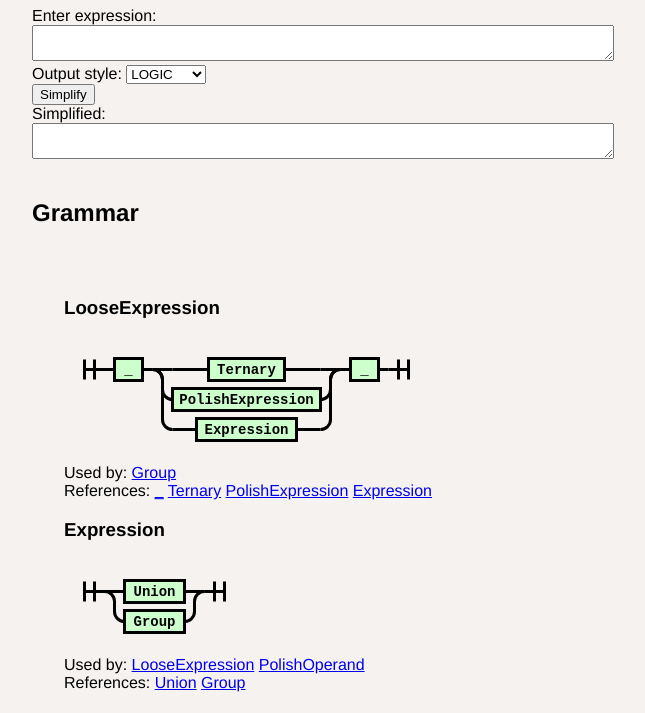
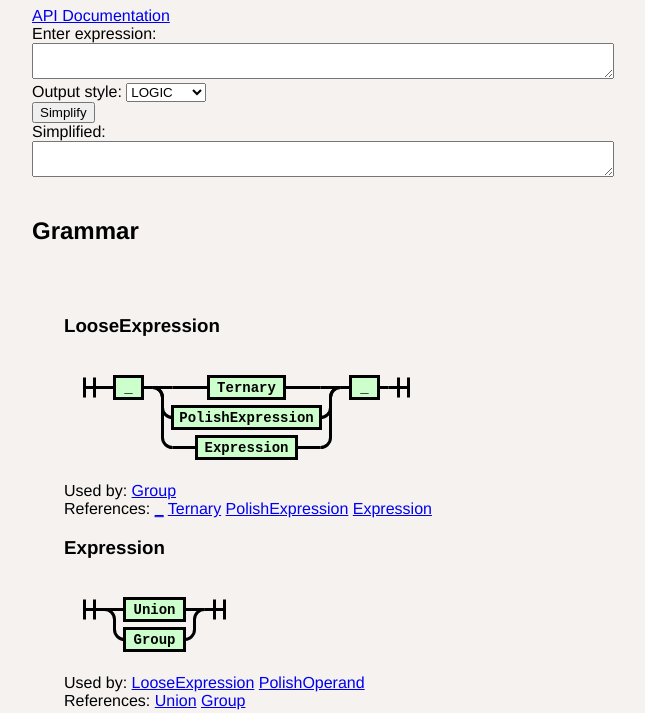
Before and after one commit to Fordi/bsimp, a website: page docs/index.html in a window 1280 px wide. Shown: the part 73-786 px from the top of the page, without its empty margins (320-965 px from the left). Drawn offline with Linux system fonts and the light colour scheme.

Commit message:
Added API doc link

```diff
--- a/docs/index.html
+++ b/docs/index.html
@@ -24,6 +24,7 @@
   </head>
   <body>
     <h1>Boolean simplifier</h1>
+    <a href="https://github.com/Fordi/bsimp">API Documentation</a>
     <form>
       <label for="input">
         <div>Enter expression:</div>
```
